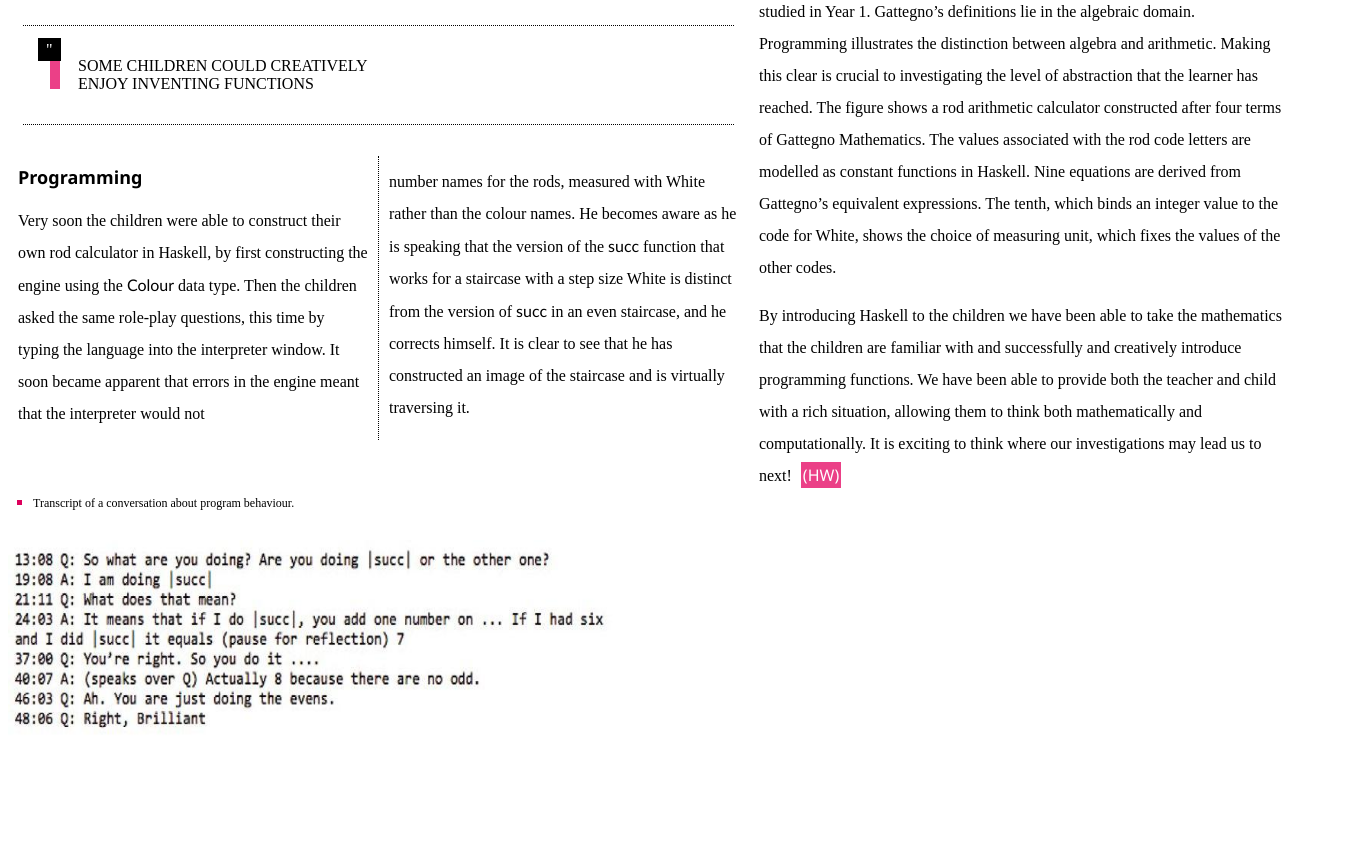
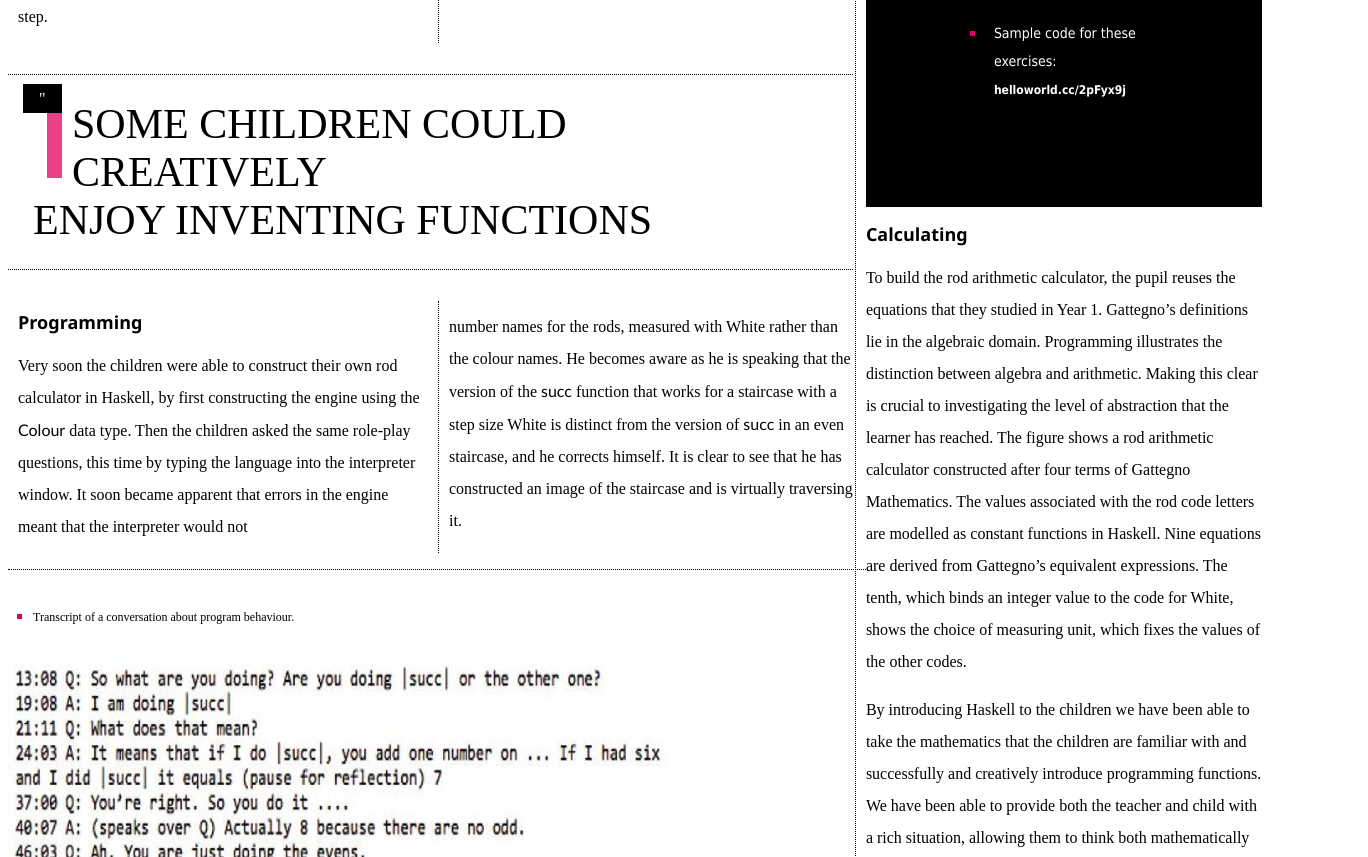
Before and after one commit to mkachanava/helloworld.cc-article, a plain HTML site: page index.html in a window 1280 px wide. Shown: the part 2076-2933 px from the top of the page, 1368 px wide, since content can reach past the window. Before the commit the page ends 2828 px from the top, so only its background shows below. Drawn offline with Linux system fonts and the light colour scheme.

Commit message:
Add styles

```diff
--- a/index.html
+++ b/index.html
@@ -37,7 +37,7 @@
                     transform their equations into arithmetic. Very early on in Year 1, children are able to read and
                     write a variety of complex algebraic</p>
                     <figure>
-                        <img src="img/1.jpg" width="290" height="220" alt="steps order">
+                        <img src="img/1.jpg" width="420" height="320" alt="steps order">
                         <figcaption>
                             <ul>
                                 <li><span class="figcaption">The ten Cuisenaire rods arranged in order as a staircase with step size White.</span></li>
@@ -68,7 +68,7 @@
             <section>
                 <div>
                     <figure class="figure-border">
-                        <img src="img/2_1.jpg" width="630" height="370" alt="math">
+                        <img src="img/2_1.jpg" width="860" height="460" alt="math">
                         <figcaption class="sign-figcaption">
                             <ul>
                                 <li><span class="figcaption">A rod arithmetic calculator built after studying the staircase step<br> size White, and its conjugate with every other rod removed</span></li>
@@ -122,14 +122,14 @@
                             <li><span class="figcaption">Transcript of a conversation about program behaviour.</span></li>
                         </ul>
                     </figcaption>
-                    <img src="img/2.jpg" width="630" height="200" alt="math">
+                    <img src="img/2.jpg" width="690" height="250" alt="math">
                 </figure>
             </section>
         </div>
         <div class="column">
             <div class="column-content">
                 <figure>
-                    <img src="img/page1_1.jpg" width="290" height="270" alt="math">
+                    <img src="img/page1_1.jpg" width="420" height="320" alt="math">
                     <figcaption>
                         <ul>
                             <li>
--- a/style.css
+++ b/style.css
@@ -1,3 +1,7 @@
+* {
+    box-sizing: border-box;
+}
+
 h1 {
     font-size: 56px;
     font-family: 'Segoe UI';
@@ -91,15 +95,18 @@ aside {
     background-color: rgb(0, 0, 0);
     padding: 80px;
     margin-top: 240px;
+    position: relative;
 }
 
 .block-title {
     background-color: rgb(245, 0, 102);
     text-align: center;
     padding: 10px;
-    position: relative;
-    right: 100px;
-    margin: 0;
+    position: absolute;
+    top: 20px;
+    width: 400px;
+    right: 30px;
+    margin: 10px;
 }
 
 .block-subtitle {
@@ -123,25 +130,31 @@ a {
 }
 
 .links {
-    padding: 5px;
-    margin: 5px;
+    padding: 8px;
+    margin: 0px;
 }
 
 .quotes {
     background: rgb(0, 0, 0);
     color: rgb(255, 255, 255);
-    padding: 3px 8px;
+    padding: 6px 16px;
 }
 
 blockquote {
     text-transform: uppercase;
+    font-size: 42px;
+    margin: 10px;
 }
 
 .rectangle {
-    width: 10px;
-    height: 30px;
-    margin-left: 12px;
+    width: 15px;
+    height: 70px;
+    margin-left: 24px;
     background-color: rgb(235, 64, 135);
+}
+
+.quotes-rectangle {
+    margin: 0;
 }
 
 section {
@@ -150,18 +163,17 @@ section {
 }
 
 .article-content {
-    width: 100%;
+    width: 50%;
     padding: 10px;
 }
 
 .article-content-border {
-    width: 100%;
     border-right: 1px dotted rgb(0, 0, 0);
     border-left: 1px dotted rgb(0, 0, 0);
 }
 
 .article-border {
-    width: 100%;
+    width: 50%;
     padding: 10px;
     border-left: 1px dotted rgb(0, 0, 0);
 }
@@ -182,6 +194,7 @@ section {
 
 .quotes-rectangle {
     margin: 15px;
+    margin-left: 0px;
     padding: 15px;
     border-top: 1px dotted rgb(0, 0, 0);
     border-bottom: 1px dotted rgb(0, 0, 0);
@@ -193,6 +206,7 @@ section {
 
 .figures {
     float: left;
+    margin-right: 10px;
 }
 
 li {
@@ -205,12 +219,13 @@ li {
 
 .sign-figcaption {
     position: relative;
-    left: 260px;
+    left: 500px;
     bottom: 85px;
 }
 
 article {
     display: flex;
+    width: 100%;
 }
 
 figure {
@@ -218,11 +233,21 @@ figure {
 }
 
 .column-content {
-    width: 100%;
     padding: 10px;
+    border-left: 1px dotted rgb(0, 0, 0);
 }
 
 .sign {
     margin: 0;
     padding: 25px;
+    border-top: 1px dotted rgb(0, 0, 0);
+
 }
+
+.column {
+    width: 33%;
+}
+
+.column:first-of-type {
+    width: 67%;
+}
```
